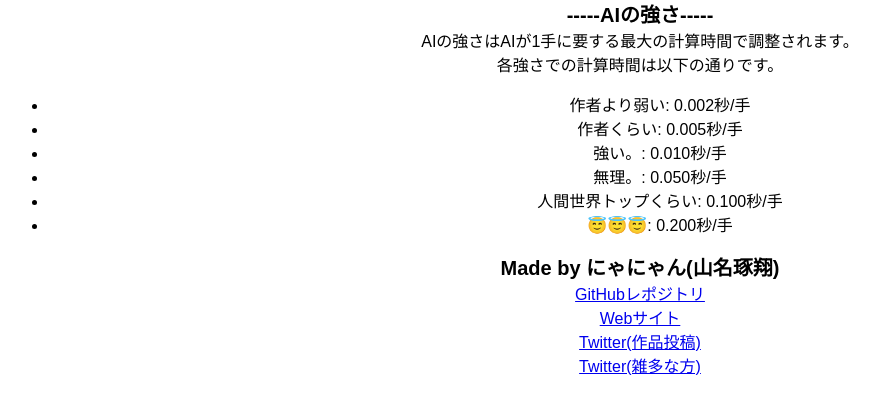
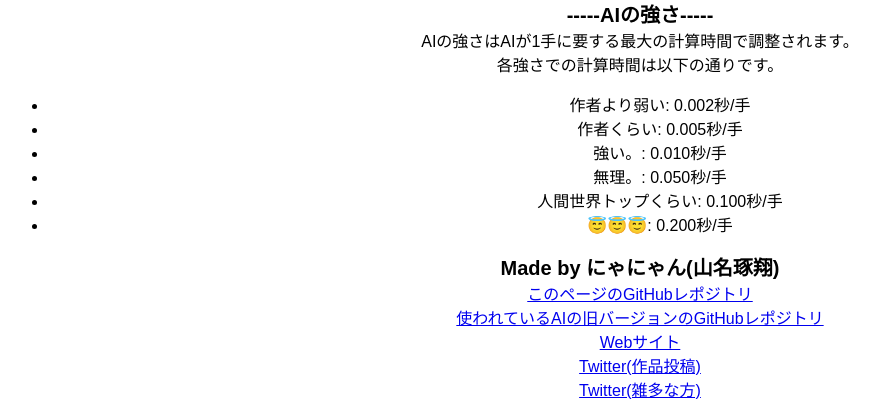
Before and after one commit to Nyanyan/Egaroucid_early, a Python web app: template templates/base.html in a window 1280 px wide. Shown: the part 904-1313 px from the top of the page, without its empty margins (0-880 px from the left). Before the commit the page ends 1279 px from the top, so only its background shows below. Run offline with Jinja, Linux system fonts and the light colour scheme; the template is opened without the code that fills it, so the values that code supplies are empty.

Commit message:
update front

```diff
--- a/templates/base.html
+++ b/templates/base.html
@@ -69,7 +69,8 @@
         </div>
         <div align="center">
             <div class="sub_title">Made by にゃにゃん(山名琢翔)</div>
-            <a href="https://github.com/Nyanyan/Web_Egaroucid">GitHubレポジトリ</a><br>
+            <a href="https://github.com/Nyanyan/Web_Egaroucid">このページのGitHubレポジトリ</a><br>
+            <a href="https://github.com/Nyanyan/Reversi">使われているAIの旧バージョンのGitHubレポジトリ</a><br>
             <a href="https://nyanyan.github.io/">Webサイト</a><br>
             <a href="https://twitter.com/takuto_yamana">Twitter(作品投稿)</a><br>
             <a href="https://twitter.com/Nyanyan_Cube">Twitter(雑多な方)</a>
```
